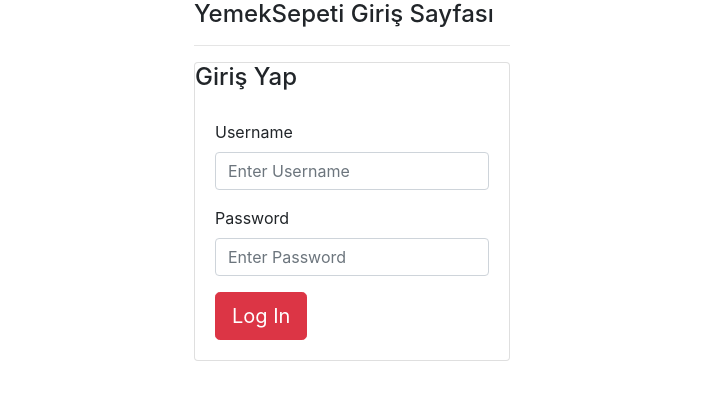
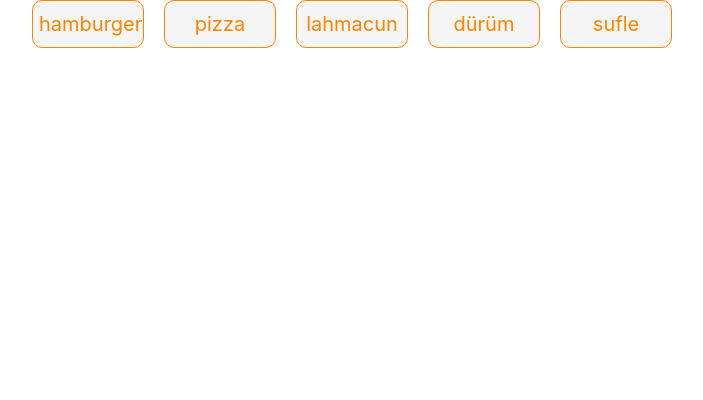
Before and after one commit to ardakskc/food-ordering-crm, a React (Create React App) app in the folder front/: page /itemlist in a window 1280 px wide. Shown: the top 400 px of the page, without its empty margins (288-991 px from the left). Built offline with nearby package versions, Linux system fonts and the light colour scheme.

Commit message:
Added Card and ItemList

```diff
--- a/front/package.json
+++ b/front/package.json
@@ -9,7 +9,8 @@
     "axios": "^1.2.1",
     "react": "^18.2.0",
     "react-dom": "^18.2.0",
-    "react-scripts": "5.0.1",
+    "react-router-dom": "^6.6.0",
+    "react-scripts": "^5.0.1",
     "web-vitals": "^2.1.4"
   },
   "scripts": {
--- a/front/src/App.css
+++ b/front/src/App.css
@@ -40,3 +40,42 @@
 .App-container {
   margin:auto;
 }
+
+.cardgrid--div{
+  display: flex;
+  flex-direction: row;
+  width: 100%;
+  justify-content: center;
+}
+
+.card--div{
+  margin: 0px 10px 0px 10px;
+}
+
+.card--div-button{
+  width: 112px;
+  height: 48px;
+  background-color: whitesmoke;
+  color: rgb(255, 132, 0);
+  border: 1px rgb(255, 132, 0) solid;
+  border-radius: 10px;
+  font-size: 20px;
+  margin-bottom: 0px;
+  text-align:center;
+}
+
+.card--div-button-selected{
+  width: 112px;
+  height: 48px;
+  background-color: rgb(255, 132, 0);
+  color: whitesmoke;
+  border: 1px rgb(255, 132, 0) solid;
+  border-radius: 10px;
+  font-size: 20px;
+  text-align: center;
+  margin-bottom: 5px;
+}
+
+.cardgrid--wrapper{
+  width: 100%;
+}
--- a/front/src/App.js
+++ b/front/src/App.js
@@ -1,23 +1,29 @@
 import { render } from "@testing-library/react";
 import React, {Component} from "react";
+import { BrowserRouter, Routes, Route } from "react-router-dom";
 import Login from "./components/Login";
+import ItemList from "./components/ItemList";
+import "./App.css";
 
 class App extends Component {
 
   render() {
 
     return (
-      <div className="container d-flex align-items-center justify-content-center" >
+      //<div className="container d-flex align-items-center justify-content-center" >
         <div>
 
-          <h4>YemekSepeti Giriş Sayfası</h4>
-          <hr />
-          <Login />
+          <BrowserRouter>
+            <Routes>
+              <Route path="/"element={<Login/>} />
+              <Route path="/itemlist"element={<ItemList/>} />
+            </Routes>
+          </BrowserRouter>
 
         </div>
 
 
-      </div>
+      //</div>
     );
 
   }
--- /dev/null
+++ b/front/src/components/Card.js
@@ -0,0 +1,20 @@
+import React from 'react'
+import PropTypes from 'prop-types'
+
+function Card(props) {
+
+  return (
+    <div className='card--div'>
+        {(props.selectedNo !== props.name) && <button className='card--div-button' onClick={() => props.selectCard(props.name)}>
+            {props.name}
+        </button>}
+        {(props.selectedNo === props.name) && <button className='card--div-button-selected' onClick={() => props.selectCard(-1)}>
+            {props.name}
+        </button>}
+    </div>
+  )
+}
+
+Card.propTypes = {}
+
+export default Card
--- /dev/null
+++ b/front/src/components/ItemList.js
@@ -0,0 +1,58 @@
+import React from 'react'
+import PropTypes from 'prop-types'
+import Card from './Card';
+import {useContext, useState} from 'react';
+
+function ItemList(props) {
+
+    const[selectedCard, setSelectedCard] = useState(-1);
+
+    const itemNames=[
+        "hamburger",
+        "pizza",
+        "lahmacun",
+    ];
+    var cards = [
+        <Card
+            key="0"
+            name="hamburger"
+            selectCard={setSelectedCard}
+            selectedNo={selectedCard}
+        />,
+        <Card
+            key="1"
+            name="pizza"
+            selectCard={setSelectedCard}
+            selectedNo={selectedCard}
+        />,
+        <Card
+            key="2"
+            name="lahmacun"
+            selectCard={setSelectedCard}
+            selectedNo={selectedCard}
+        />,
+        <Card
+            key="3"
+            name="dürüm"
+            selectCard={setSelectedCard}
+            selectedNo={selectedCard}
+        />,
+        <Card
+            key="4"
+            name="sufle"
+            selectCard={setSelectedCard}
+            selectedNo={selectedCard}
+        />,
+    ];
+  return (
+    <div className='cardgrid--wrapper'>
+        <div className='cardgrid--div'>
+            {cards}
+        </div>
+    </div>
+  )
+}
+
+ItemList.propTypes = {}
+
+export default ItemList
--- a/front/src/components/Login.js
+++ b/front/src/components/Login.js
@@ -1,5 +1,5 @@
 import React, {Component} from "react";
-import axios from "axios"
+import { BrowserRouter, Routes, Route } from "react-router-dom";
 
 class Login extends Component {
 
@@ -63,6 +63,7 @@
         }).then((response) => response.json())
         .then(json => console.log("request:", request, ", response:", json))
         .then((data) => console.log(data))
+        .then(window.location.href = "/itemlist")
         .catch((err) => {
             console.log(err);
         });
```
Also changed, not shown: 1 other file (tests, documents, lock files or other folders).
